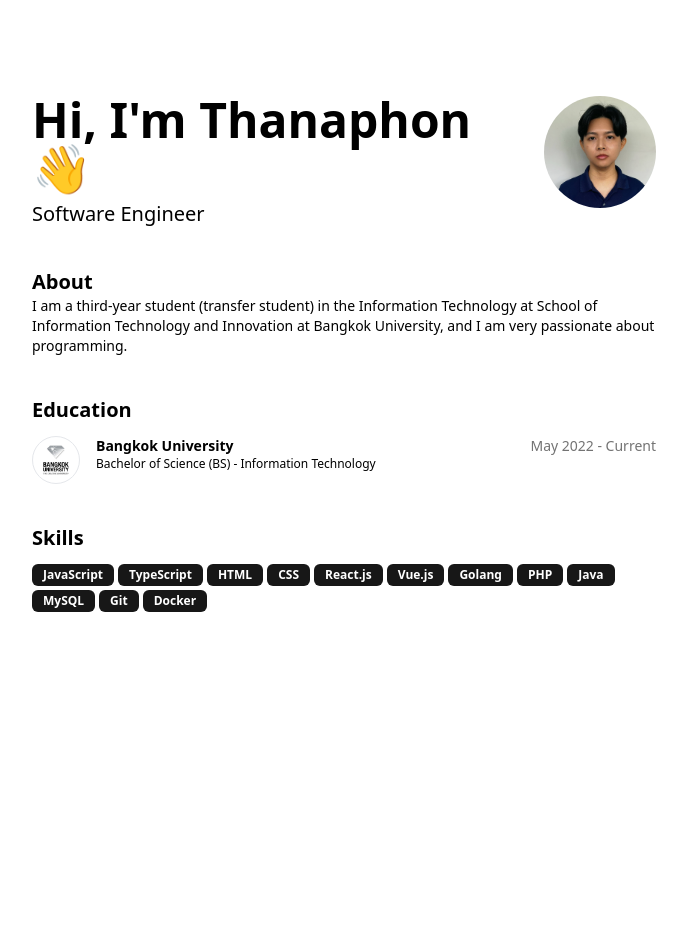
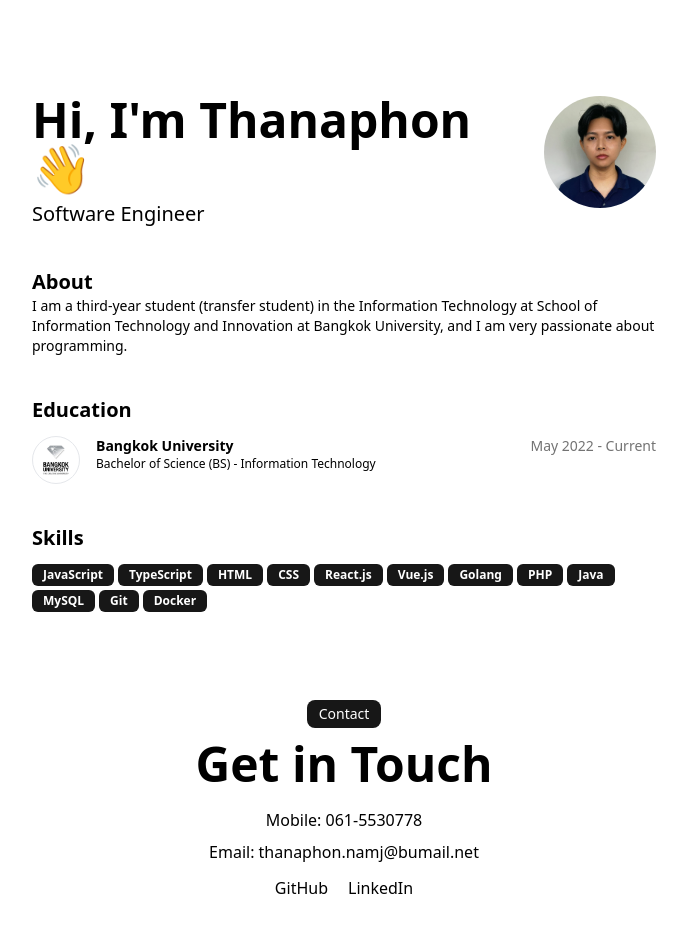
Before and after one commit to thanaphon-namj/thanaphon-namj.github.io, a React (Vite) app: page / in a window 1280 px wide. Shown: the top 932 px of the page, without its empty margins (296-983 px from the left). Before the commit the page ends 800 px from the top, so only its background shows below. Built offline with nearby package versions, Linux system fonts and the light colour scheme.

Commit message:
Add Contact section

```diff
--- a/src/App.jsx
+++ b/src/App.jsx
@@ -2,6 +2,7 @@ import Intro from "./Sections/Intro";
 import About from "./Sections/About";
 import Education from "./Sections/Education";
 import Skills from "./Sections/Skills";
+import Contact from "./Sections/Contact";
 
 function App() {
   return (
@@ -11,6 +12,7 @@ function App() {
         <About />
         <Education />
         <Skills />
+        <Contact />
       </div>
     </div>
   );
--- /dev/null
+++ b/src/Sections/Contact.jsx
@@ -0,0 +1,28 @@
+function Contact() {
+  return (
+    <section className="py-12 text-center">
+      <div className="space-y-3">
+        <div className="inline-block bg-neutral-900 text-white text-sm rounded-lg px-3 py-1">
+          Contact
+        </div>
+        <h2 className="font-bold text-3xl sm:text-5xl">Get in Touch</h2>
+      </div>
+      <div className="mt-5 space-y-3">
+        <div className="flex flex-col justify-center gap-2">
+          <div>Mobile: 061-5530778</div>
+          <div>Email: thanaphon.namj@bumail.net</div>
+        </div>
+        <div className="flex justify-center gap-5">
+          <a href="https://github.com/thanaphon-namj" target="_blank">
+            GitHub
+          </a>
+          <a href="https://www.linkedin.com/in/thanaphon-namj" target="_blank">
+            LinkedIn
+          </a>
+        </div>
+      </div>
+    </section>
+  );
+}
+
+export default Contact;
```
